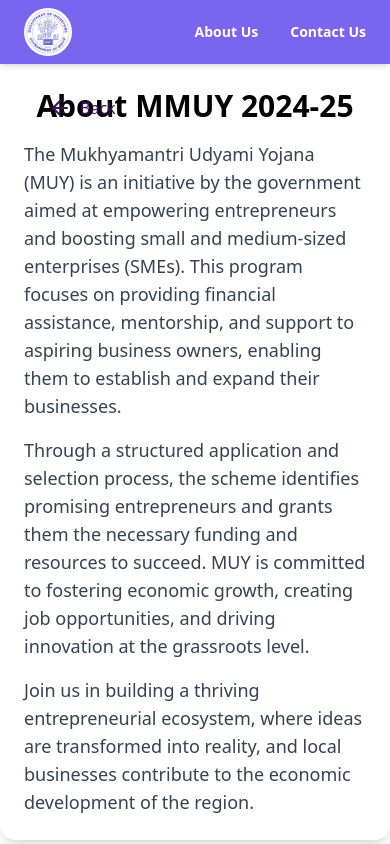
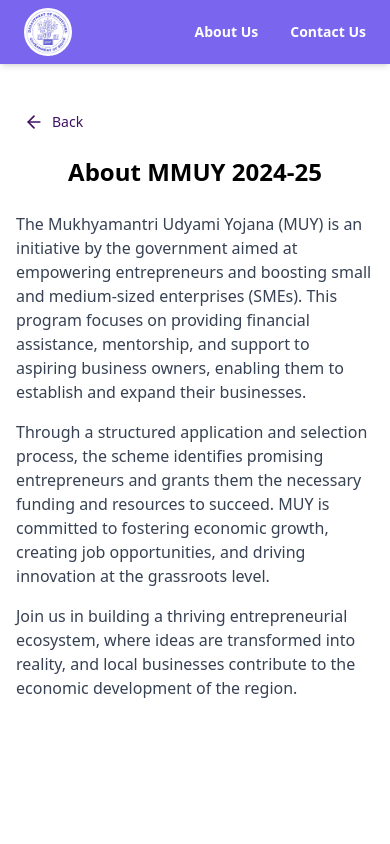
Before and after one commit to k20manish/Udyami_Bot, a React (Vite) app: page /AboutUs in a window 390 px wide. Built offline with nearby package versions, Linux system fonts and the light colour scheme; the HTML template or start-up script is replaced by a standard one.

Commit message:
increasing width size of chatbot

```diff
--- a/src/component/AboutUs.jsx
+++ b/src/component/AboutUs.jsx
@@ -6,37 +6,51 @@ import { motion } from 'framer-motion';
 const AboutUs = () => {
   const navigate = useNavigate();
 
-
-
   return (
     <motion.div
-    className="max-w-4xl mx-auto p-6 mt-16 bg-white rounded-2xl shadow-lg "
+      className="relative max-w-4xl mx-auto px-4 sm:px-6 py-6 mt-20 bg-white rounded-2xl  "
       initial={{ opacity: 0, y: 50 }}
       animate={{ opacity: 1, y: 0 }}
       transition={{ duration: 0.5 }}
     >
+      {/* Back Button */}
       <button
         onClick={() => navigate("/")}
-  className="absolute top-22 left-10 flex items-center text-[#3f1063] hover:text-[#ed71c4] p-2"
+        className="flex items-center text-[#3f1063] hover:text-[#ed71c4] p-2 mb-4 sm:absolute sm:top-6 sm:left-6"
       >
-  <ArrowLeft className="mr-2" />
-  Back
+        <ArrowLeft className="mr-2 w-5 h-5" />
+        <span className="text-sm sm:text-base">Back</span>
       </button>
-    <h1 className="text-3xl font-bold mb-4 text-center">About MMUY 2024-25</h1>
-    <p className="text-gray-700 text-lg mb-4">
-        The Mukhyamantri Udyami Yojana (MUY) is an initiative by the government aimed at empowering entrepreneurs and boosting small and medium-sized enterprises (SMEs).
-        This program focuses on providing financial assistance, mentorship, and support to aspiring business owners, enabling them to establish and expand their businesses.
+
+      {/* Title */}
+      <h1 className="text-2xl sm:text-3xl font-bold mb-6 text-center">
+        About MMUY 2024-25
+      </h1>
+
+      {/* Paragraphs */}
+      <p className="text-gray-700 text-base sm:text-lg mb-4">
+        The Mukhyamantri Udyami Yojana (MUY) is an initiative by the government
+        aimed at empowering entrepreneurs and boosting small and medium-sized
+        enterprises (SMEs). This program focuses on providing financial
+        assistance, mentorship, and support to aspiring business owners,
+        enabling them to establish and expand their businesses.
       </p>
-      <p className="text-gray-700 text-lg mb-4">
-        Through a structured application and selection process, the scheme identifies promising entrepreneurs and grants them the necessary funding and resources to succeed.
-        MUY is committed to fostering economic growth, creating job opportunities, and driving innovation at the grassroots level.
+
+      <p className="text-gray-700 text-base sm:text-lg mb-4">
+        Through a structured application and selection process, the scheme
+        identifies promising entrepreneurs and grants them the necessary funding
+        and resources to succeed. MUY is committed to fostering economic growth,
+        creating job opportunities, and driving innovation at the grassroots
+        level.
       </p>
-      <p className="text-gray-700 text-lg">
-        Join us in building a thriving entrepreneurial ecosystem, where ideas are transformed into reality, and local businesses contribute to the economic development of the region.
+
+      <p className="text-gray-700 text-base sm:text-lg">
+        Join us in building a thriving entrepreneurial ecosystem, where ideas
+        are transformed into reality, and local businesses contribute to the
+        economic development of the region.
       </p>
     </motion.div>
   );
 };
 
 export default AboutUs;
-""
--- a/src/component/Chatbot.jsx
+++ b/src/component/Chatbot.jsx
@@ -79,7 +79,7 @@ function Chatbot({ initialQuery, onBack }) {
 
       try {
         const response = await fetch(
-          "http://127.0.0.1:8000/chat",
+          "https://chatbot-final-hvuc.onrender.com/chat",
           {
             method: "POST",
             headers: { "Content-Type": "application/json" },
@@ -101,10 +101,11 @@ function Chatbot({ initialQuery, onBack }) {
           setUserId(data.user_id);
           localStorage.setItem("user_id", data.user_id);
         }
-          if (data.query_logged)
+
+        if (data.query_logged)
         {
           alert(data.logged_message);
-        }
+        }
 
         setMessages((prev) => [
           ...prev,
@@ -167,7 +168,7 @@ function Chatbot({ initialQuery, onBack }) {
       initial={{ opacity: 0, y: 0 }}
       animate={{ opacity: 1, y: 0 }}
       transition={{ duration: 0.4 }}
-      className="relative rounded-lg shadow-md sm:w-[350px] w-full flex flex-col sm:h-[80vh] h-[55vh] bg-[#ffffff] sm:mb-20 mb-20 sm:mt-4 mt-2 "
+      className="relative rounded-lg shadow-md sm:w-[400px] w-full flex flex-col sm:h-[80vh] h-[70vh] bg-[#ffffff] sm:mb-20  sm:mt-4  "
     >
       {/* Header */}
       <div className=" w-full sm:h-14 h-12 absoulte  rounded-t-lg shadow-sm bg-[#719ced] flex items-center ">
--- a/src/component/Home.jsx
+++ b/src/component/Home.jsx
@@ -16,7 +16,7 @@ const HomePage = () => {
   };
 
   return (
-    <div className="h-screen  bg-transparent">
+    <div className="h-screen bg-transparent">
       <NavBarNew />
 
       <div
@@ -26,10 +26,8 @@ const HomePage = () => {
             "linear-gradient(to bottom, rgba(255,255,255,0.1), rgba(255,255,255,0))",
         }}
       >
-
-
-        {/* Left Decorative Images */}
-        <div className="absolute left-0 top-1 sm:top-48 flex flex-col items-center scale-75 md:scale-90 sm:ml-2 ml-0  sm:mt-0 mt-8">
+        {/* Left Decorative Images (Hidden on Mobile) */}
+        <div className="absolute left-0 top-1 sm:top-48 hidden sm:flex flex-col items-center scale-75 md:scale-90 sm:ml-2 ml-0 sm:mt-0 mt-8">
           <motion.img
             src="/src/assets/cm2.png"
             alt="Left Top"
@@ -62,8 +60,8 @@ const HomePage = () => {
           </p>
         </div>
 
-        {/* Right Decorative Images */}
-        <div className="absolute right-4 top-1 sm:top-48 flex flex-col items-center scale-75 md:scale-90 sm:mr-2 mr-0 sm:mt-0 mt-8">
+        {/* Right Decorative Images (Hidden on Mobile) */}
+        <div className="absolute right-4 top-1 sm:top-48 hidden sm:flex flex-col items-center scale-75 md:scale-90 sm:mr-2 mr-0 sm:mt-0 mt-8">
           <motion.img
             src="/src/assets/5.png"
             alt="Right Top"
@@ -99,7 +97,6 @@ const HomePage = () => {
 
         {/* Input Field */}
         <motion.div
-          // variants={fadeIn}
           initial="hidden"
           animate="visible"
           className={`w-[90%] sm:w-full max-w-md sm:max-w-2xl transition-all duration-500 ease-in-out ${
--- a/src/component/InputField.jsx
+++ b/src/component/InputField.jsx
@@ -82,11 +82,11 @@ function InputField() {
   }, []);
 
   return (
-    <div className=" bg-[#ffffff] h-[768px] w-full flex justify-center items-center overflow-hidden">
+    <div className=" bg-[#ffffff] sm:h-[768px] h-[600px] w-full flex justify-center items-center overflow-hidden">
      {isFocused || search
-       ? "" :<p className="absolute sm:top-28 top-64 sm:text-9xl text-6xl text-gray-300 font-serif text-shadow-3xl text-shadow-gray-500">उद्यमी</p>
+       ? "" :<p className="absolute sm:top-28 top-28 sm:text-9xl text-6xl text-gray-300 font-serif text-shadow-3xl text-shadow-gray-500">उद्यमी</p>
      }
-      <div className="relative w-full sm:w-fit lg:w-3/4 xl:w-1/2 h-fit flex flex-col items-center rounded-3xl sm:mt-24 mt-72">
+      <div className="relative w-full sm:w-fit lg:w-3/4 xl:w-1/2 h-fit flex flex-col items-center rounded-3xl sm:mt-24 mt-0">
         {/* Input & Suggestions wrapper */}
         {!search &&  (
           <motion.div
@@ -94,7 +94,7 @@ function InputField() {
             initial={{ y: 0, scale: 1 }}
             animate={isFocused
               ? window.innerWidth < 640 // Check if screen width is less than 640px (mobile view)
-                ? { y: -170, scale: 1.05 }
+                ? { y: -200, scale: 1.05 }
                 : { y: -240, scale: 1.05 }
               : { y: 0, scale: 1 }}
             transition={{
```
Lines whose indentation alone changed are shown as unchanged.
